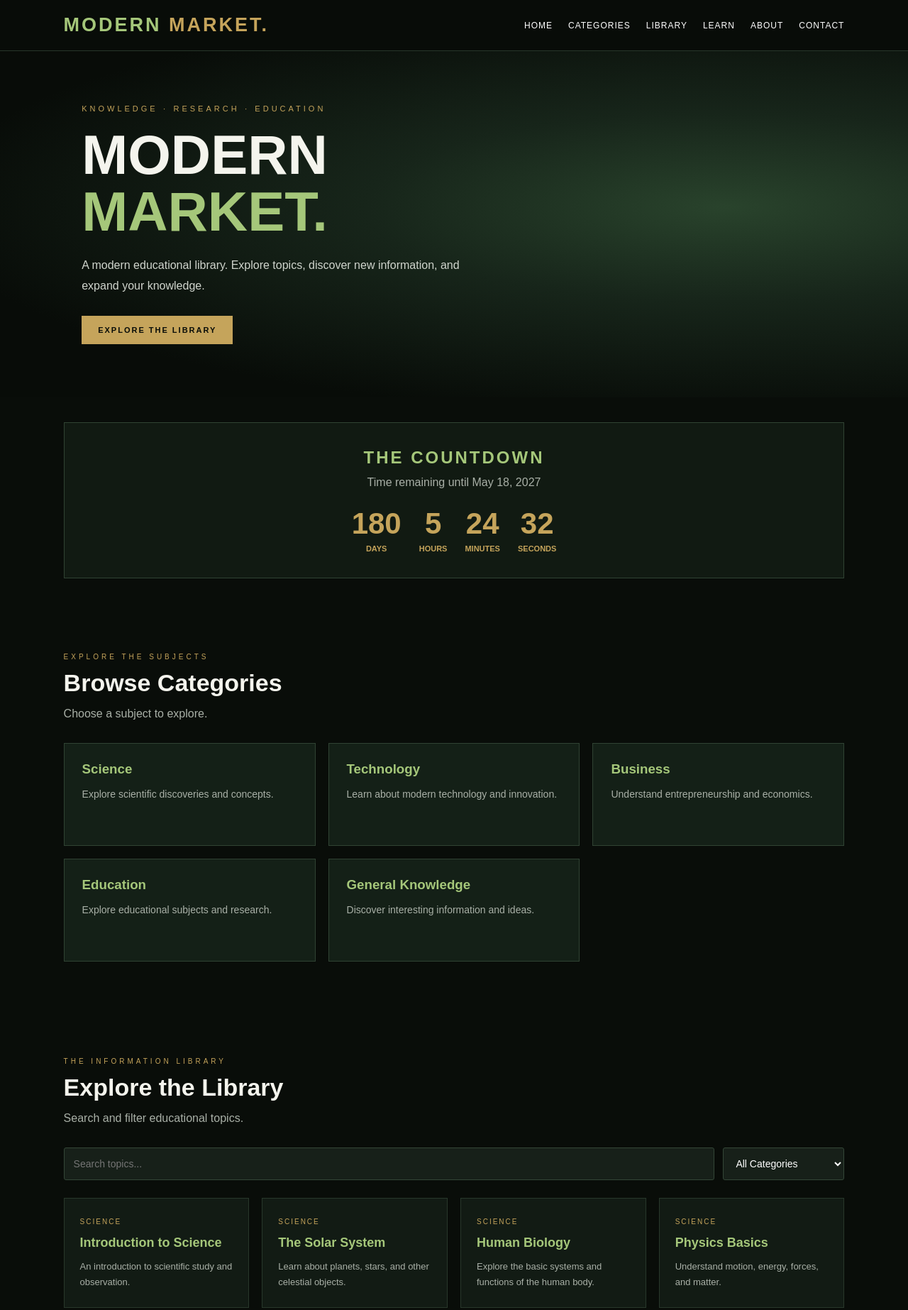
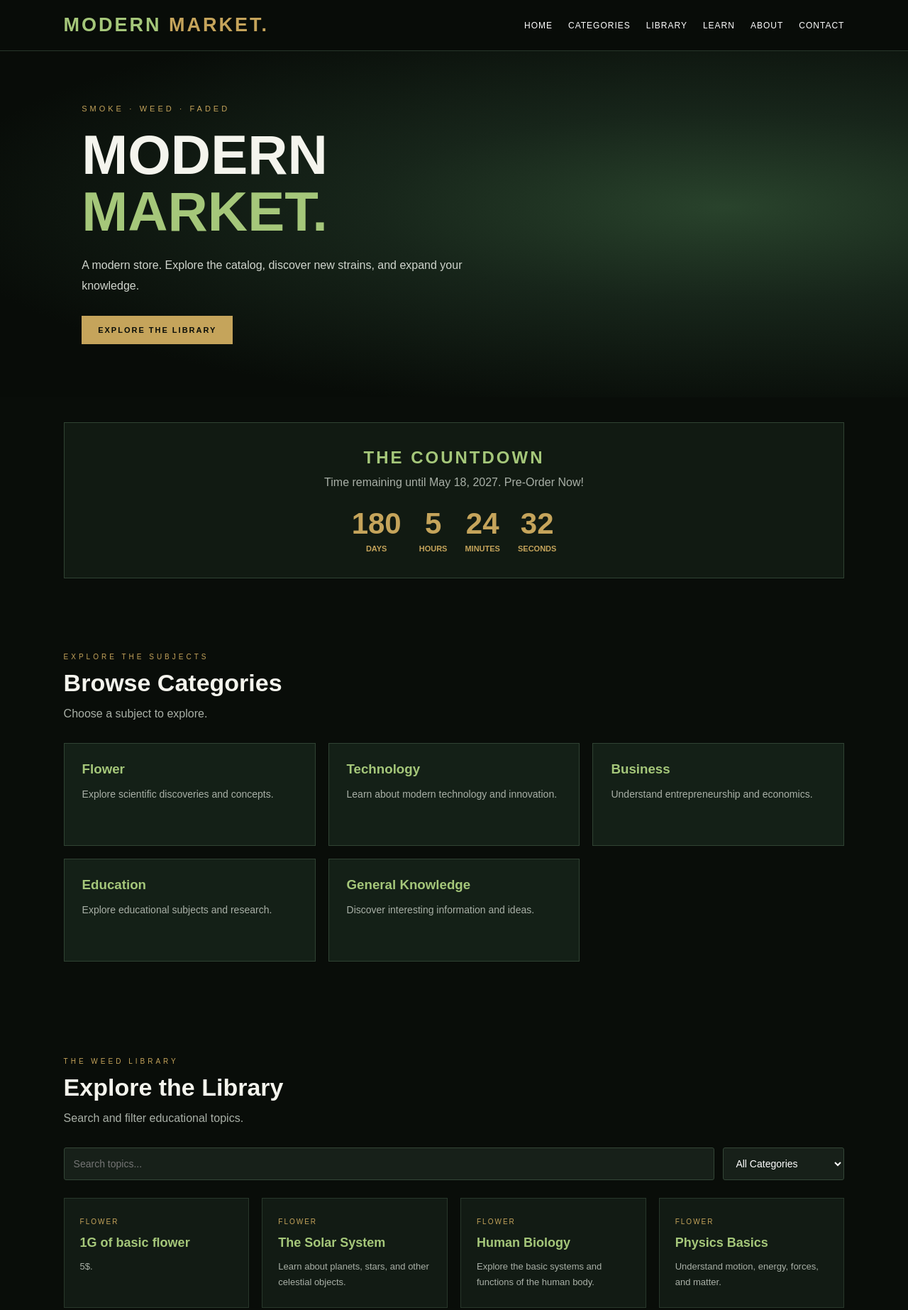
Before and after one commit to snow2t/snowweed, a plain HTML site: page index.html in a window 1280 px wide. Shown: the top 1846 px of the page at 71% size. Drawn offline with Linux system fonts and the light colour scheme.

Commit message:
Update index.html

```diff
--- a/index.html
+++ b/index.html
@@ -377,13 +377,13 @@ footer p {
 
 <section class="hero" id="home">
   <div class="hero-content">
-    <div class="hero-label">KNOWLEDGE · RESEARCH · EDUCATION</div>
+    <div class="hero-label">SMOKE · WEED · FADED</div>
 
     <h1>MODERN <span>MARKET.</span></h1>
 
     <p>
-      A modern educational library. Explore topics,
-      discover new information, and expand your knowledge.
+      A modern store. Explore the catalog,
+      discover new strains, and expand your knowledge.
     </p>
 
     <a class="hero-button" href="#catalog">
@@ -397,7 +397,7 @@ footer p {
 <section class="countdown-section" id="countdown-section">
   <h2>THE COUNTDOWN</h2>
 
-  <p>Time remaining until May 18, 2027</p>
+  <p>Time remaining until May 18, 2027. Pre-Order Now!</p>
 
   <div class="countdown">
     <div>
@@ -438,7 +438,7 @@ footer p {
 
 <section class="section" id="catalog">
   <div class="heading">
-    <small>THE INFORMATION LIBRARY</small>
+    <small>THE WEED LIBRARY</small>
     <h2>Explore the Library</h2>
     <p>Search and filter educational topics.</p>
   </div>
@@ -469,32 +469,32 @@ footer p {
 
   <div class="info-grid">
     <article class="info-card">
-      <h3>Research</h3>
+      <h3>Flower</h3>
       <p>Learn how to find reliable sources and evaluate information.</p>
     </article>
 
     <article class="info-card">
-      <h3>Education</h3>
+      <h3>Cartridges</h3>
       <p>Build knowledge by studying subjects and understanding terminology.</p>
     </article>
 
     <article class="info-card">
-      <h3>Science</h3>
+      <h3>THC Compound</h3>
       <p>Explore scientific concepts, observations, and discoveries.</p>
     </article>
 
     <article class="info-card">
-      <h3>Technology</h3>
+      <h3>Oils</h3>
       <p>Discover how technology changes the modern world.</p>
     </article>
 
     <article class="info-card">
-      <h3>Critical Thinking</h3>
+      <h3>Parts and Pieces</h3>
       <p>Learn to compare evidence and distinguish reliable information.</p>
     </article>
 
     <article class="info-card">
-      <h3>Knowledge</h3>
+      <h3>Pre-Rolls</h3>
       <p>Explore new subjects and develop a broader understanding.</p>
     </article>
   </div>
@@ -514,7 +514,7 @@ footer p {
 
     <p>
       Modern Market is an educational platform designed
-      to organize information into simple, searchable topics.
+      to organize information into simple, searchable topics. Giving the feel of an actual dispensary purchasing store, this website is for educational uses ONLY.
     </p>
   </div>
 </section>
@@ -542,7 +542,7 @@ footer p {
 
       <a
         class="contact-link"
-        href="https://www.snapchat.com/add/YOURUSERNAME"
+        href="https://www.snapchat.com/add/ivanaltacc"
         target="_blank"
         rel="noopener noreferrer"
       >
@@ -554,7 +554,7 @@ footer p {
       <h3>Email</h3>
       <p>Contact us by email.</p>
 
-      <a class="contact-email" href="mailto:YOUREMAIL@example.com">
+      <a class="contact-email" href="mailto:Ivansteenreal@gmail.com">
         YOUREMAIL@example.com
       </a>
     </div>
@@ -588,7 +588,7 @@ const settings = {
 
 const categories = [
   {
-    name: "Science",
+    name: "Flower",
     description: "Explore scientific discoveries and concepts."
   },
   {
@@ -617,15 +617,15 @@ const categories = [
 
 const catalogItems = [
 
-  { name:"Introduction to Science", category:"Science", description:"An introduction to scientific study and observation." },
+  { name:"1G of basic flower", category:"Flower", description:"5$." },
 
-  { name:"The Solar System", category:"Science", description:"Learn about planets, stars, and other celestial objects." },
+  { name:"The Solar System", category:"Flower", description:"Learn about planets, stars, and other celestial objects." },
 
-  { name:"Human Biology", category:"Science", description:"Explore the basic systems and functions of the human body." },
+  { name:"Human Biology", category:"Flower", description:"Explore the basic systems and functions of the human body." },
 
-  { name:"Physics Basics", category:"Science", description:"Understand motion, energy, forces, and matter." },
+  { name:"Physics Basics", category:"Flower", description:"Understand motion, energy, forces, and matter." },
 
-  { name:"Environmental Science", category:"Science", description:"Study ecosystems and environmental processes." },
+  { name:"Environmental Science", category:"Flower", description:"Study ecosystems and environmental processes." },
 
   { name:"Artificial Intelligence", category:"Technology", description:"Explore how artificial intelligence systems work." },
 
```
